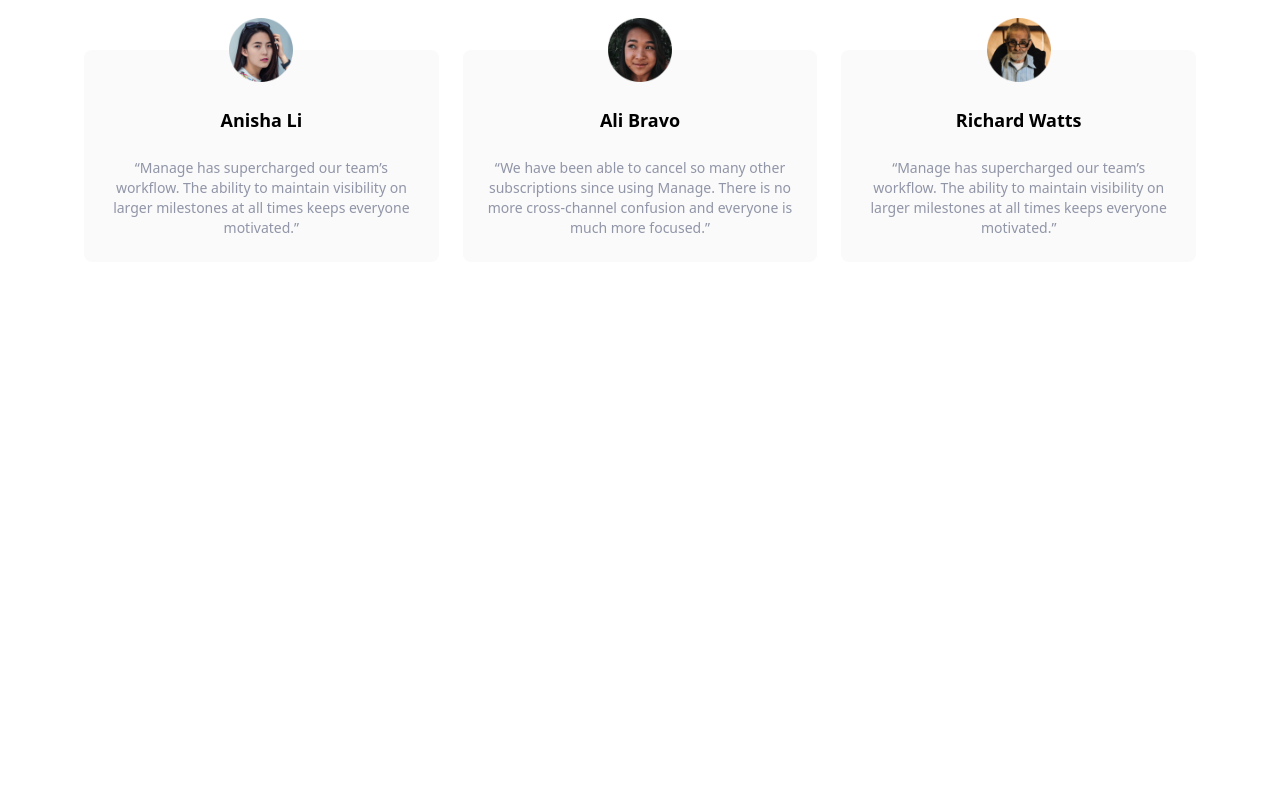
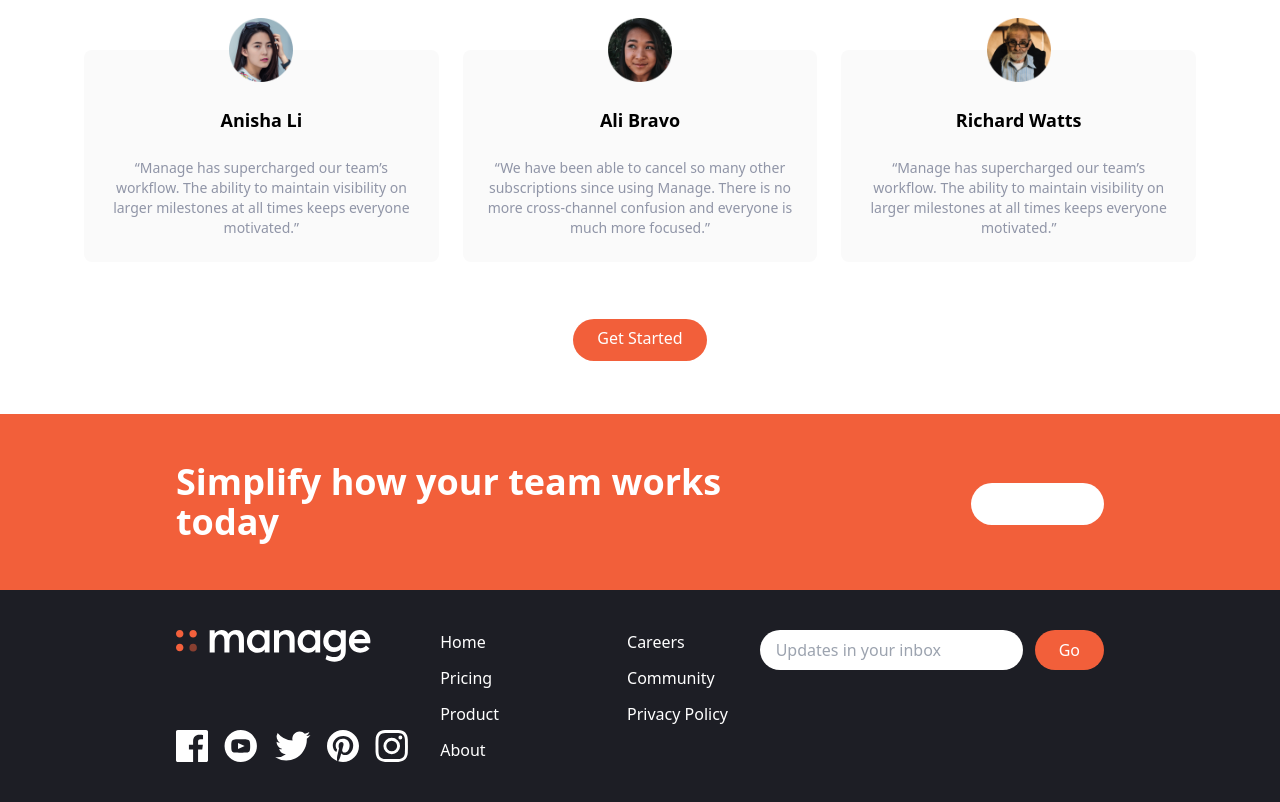
Before and after one commit to neerajg1320/tailwind-sample-dashboard-manage, a website: page src/index.html in a window 1280 px wide. Shown: the part 1354-2156 px from the top of the page. Before the commit the page ends 1616 px from the top, so only its background shows below. Drawn offline with nearby package versions, Linux system fonts and the light colour scheme; files that its build step writes are made by us from their sources.

Commit message:
Created the footer

```diff
--- a/src/index.html
+++ b/src/index.html
@@ -155,6 +155,7 @@
       <h2 class="text-4xl font-bold text-center">
         What's Different About Manage?
       </h2>
+
       <!-- Testimonials Container -->
       <div class="flex flex-col mt-24 md:flex-row md:space-x-6">
         <!-- Testimonial 1 -->
@@ -190,7 +191,96 @@
           </p>
         </div>
       </div>
+
+      <div class="my-16">
+        <a href="" class="p-3 px-6 pt-2 text-white bg-brightRed rounded-full baseline hover:bg-brightRedLight">Get Started</a>
+      </div>
     </div>
   </section>
+
+  <!-- Call To Action (CTA) Section -->
+  <section id="cta" class="bg-brightRed">
+    <!-- Flex Container -->
+    <div class="container flex flex-col items-center justify-between px-6 py-24 mx-auto space-y-12 md:py-12 md:flex-row md:space-y-0">
+      <!-- Heading -->
+      <h2 class="text-5xl font-bold leading-tight text-center text-white md:text-4xl md:max-w-xl md:text-left">
+        Simplify how your team works today
+      </h2>
+
+      <!-- Button -->
+      <div class="my-16">
+        <a href="" class="p-3 px-6 pt-2 text-white text-brightRed bg-white rounded-full baseline hover:bg-gray-300">Get Started</a>
+      </div>
+    </div>
+  </section>
+
+  <!-- Footer -->
+  <footer class="bg-veryDarkBlue">
+    <!-- Flex Container -->
+    <div class="container flex flex-col-reverse justify-between px-6 py-10 mx-auto space-y-8 md:flex-row md:space-y-0 md:space-x-2">
+
+      <!-- Logo and Social Links Container -->
+      <div class="flex flex-col-reverse items-center justify-between space-y-12 md:flex-col md:space-y-0 md:items-start">
+        <!-- Logo -->
+        <div>
+          <img class="h-8" src="/img/logo-white.svg" alt="">
+        </div>
+        <!-- Social Links Container -->
+        <div class="flex justify-center space-x-4">
+          <!-- Link 1-->
+          <a href="#">
+            <img src="/img/icon-facebook.svg" alt="" class="h-8">
+          </a>
+          <!-- Link 2-->
+          <a href="#">
+            <img src="/img/icon-youtube.svg" alt="" class="h-8">
+          </a>
+          <!-- Link 3-->
+          <a href="#">
+            <img src="/img/icon-twitter.svg" alt="" class="h-8">
+          </a>
+          <!-- Link 4-->
+          <a href="#">
+            <img src="/img/icon-pinterest.svg" alt="" class="h-8">
+          </a>
+          <!-- Link 5-->
+          <a href="#">
+            <img src="/img/icon-instagram.svg" alt="" class="h-8">
+          </a>
+        </div>
+      </div>
+
+      <!-- List Container -->
+      <div class="flex justify-around space-x-32">
+        <div class="flex flex-col space-y-3 text-white">
+          <a href="#" class="hover:text-brightRed">Home</a>
+          <a href="#" class="hover:text-brightRed">Pricing</a>
+          <a href="#" class="hover:text-brightRed">Product</a>
+          <a href="#" class="hover:text-brightRed">About</a>
+        </div>
+        <div class="flex flex-col space-y-3 text-white">
+          <a href="#" class="hover:text-brightRed">Careers</a>
+          <a href="#" class="hover:text-brightRed">Community</a>
+          <a href="#" class="hover:text-brightRed">Privacy Policy</a>
+        </div>
+      </div>
+
+      <!-- Input Container -->
+      <div class="flex flex-col justify-between">
+        <form>
+          <div class="flex space-x-3">
+            <input
+              type="text"
+              class="flex-1 px-4 rounded-full focus:outline-none"
+              placeholder="Updates in your inbox"
+            />
+            <button class="px-6 py-2 text-white rounded-full bg-brightRed hover:bg-brightRedLight focus:outline-none">
+              Go
+            </button>
+          </div>
+        </form>
+      </div>
+    </div>
+  </footer>
 </body>
 </html>
```
